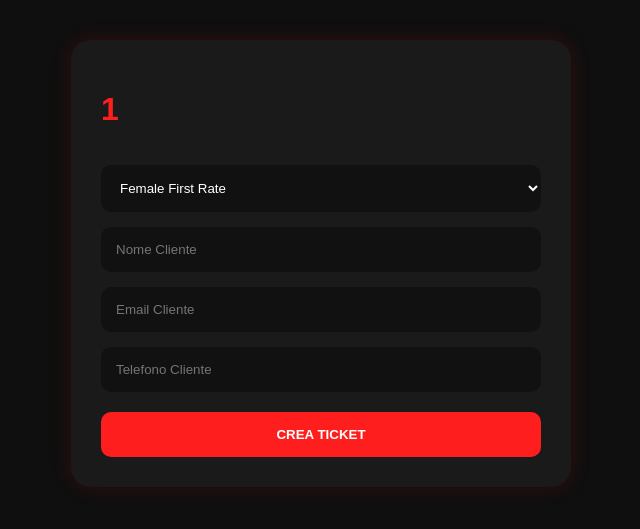
After one commit to stefanogargiulo1/BonaEvents_PR, a Flask app: page /ticket/1 in a window 1280 px wide. The commit adds this page. Shown: the top 529 px of the page, without its empty margins (319-959 px from the left). Run offline with Flask 3, Linux system fonts and the light colour scheme; the visitor is signed in with stand-in values (Sample User, id 1).

Commit message:
ticket page

```diff
--- a/app.py
+++ b/app.py
@@ -46,6 +46,16 @@ def dashboard():
 
     return render_template("events.html", events=events)
 
+@app.route("/ticket/<event_name>")
+def ticket(event_name):
+
+    if "user" not in session:
+        return redirect(url_for("login"))
+
+    return render_template(
+        "ticket.html",
+        event_name=event_name
+    )
 
 @app.route("/logout")
 def logout():
--- a/templates/events.html
+++ b/templates/events.html
@@ -86,7 +86,7 @@
 
             {% for event in events %}
 
-            <a class="card" href="#">
+            <a class="card" href="/ticket/{{ event }}">
 
                 <h2>{{ event }}</h2>
 
--- /dev/null
+++ b/templates/ticket.html
@@ -0,0 +1,100 @@
+<!DOCTYPE html>
+<html lang="it">
+<head>
+    <meta charset="UTF-8">
+    <meta name="viewport" content="width=device-width, initial-scale=1.0">
+    <title>Crea Ticket</title>
+
+    <style>
+
+        body{
+            margin:0;
+            background:#0f0f0f;
+            font-family:Arial;
+            color:white;
+        }
+
+        .container{
+            max-width:500px;
+            margin:auto;
+            padding:40px;
+        }
+
+        .box{
+            background:#1a1a1a;
+            padding:30px;
+            border-radius:20px;
+            box-shadow:0px 0px 20px rgba(255,0,0,0.15);
+        }
+
+        h1{
+            color:#ff1e1e;
+        }
+
+        input, select{
+            width:100%;
+            padding:15px;
+            margin-top:15px;
+            border:none;
+            border-radius:10px;
+            background:#111;
+            color:white;
+            box-sizing:border-box;
+        }
+
+        button{
+            width:100%;
+            padding:15px;
+            margin-top:20px;
+            border:none;
+            border-radius:10px;
+            background:#ff1e1e;
+            color:white;
+            font-weight:bold;
+            cursor:pointer;
+        }
+
+        button:hover{
+            background:#cc0000;
+        }
+
+    </style>
+
+</head>
+<body>
+
+    <div class="container">
+
+        <div class="box">
+
+            <h1>{{ event_name }}</h1>
+
+            <form>
+
+                <select>
+
+                    <option>Female First Rate</option>
+                    <option>Female Second Rate</option>
+                    <option>Male First Rate</option>
+                    <option>Male Second Rate</option>
+
+                </select>
+
+                <input type="text" placeholder="Nome Cliente">
+
+                <input type="email" placeholder="Email Cliente">
+
+                <input type="text" placeholder="Telefono Cliente">
+
+                <button type="submit">
+                    CREA TICKET
+                </button>
+
+            </form>
+
+        </div>
+
+    </div>
+
+</body>
+</html>
```
